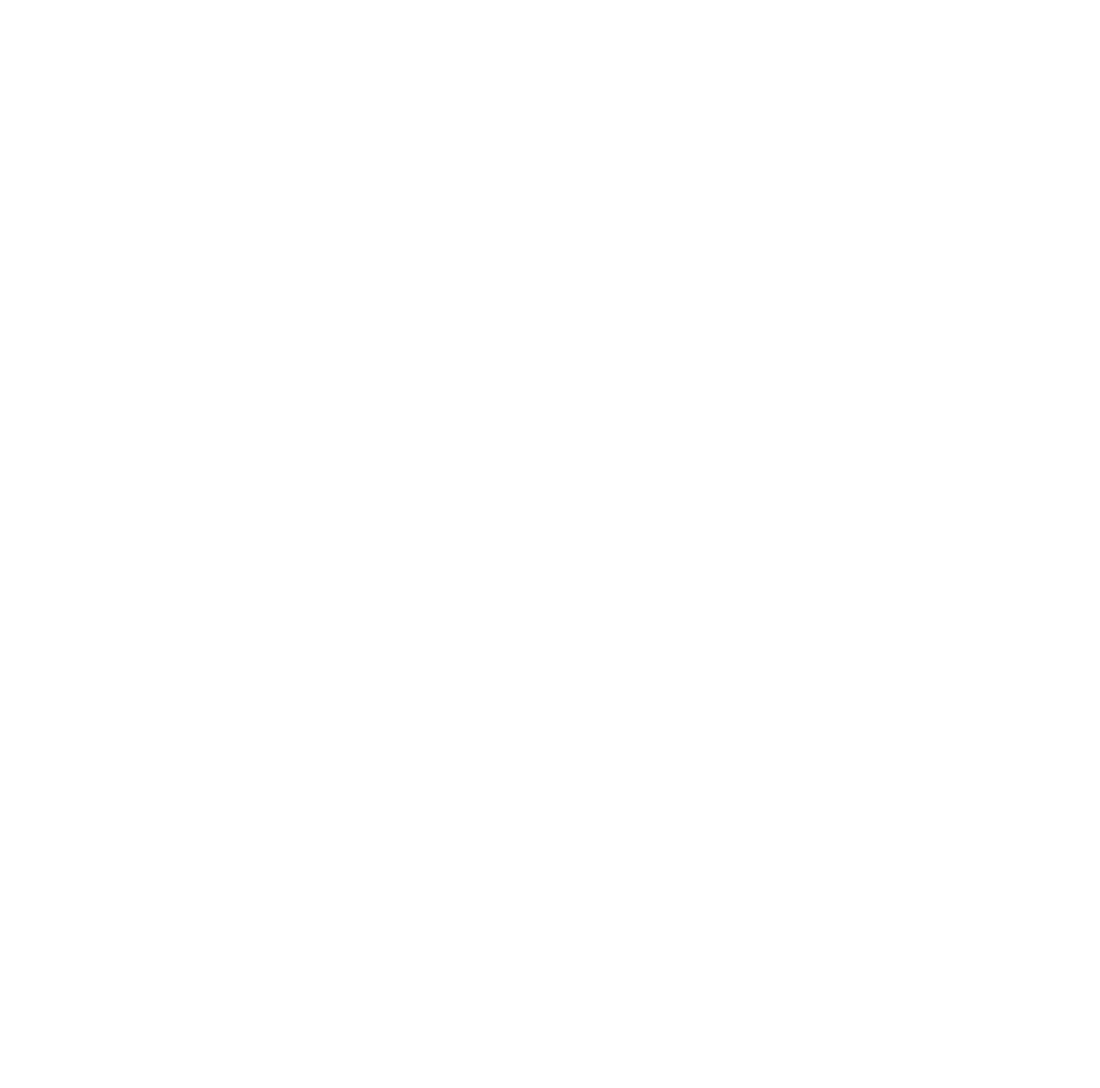
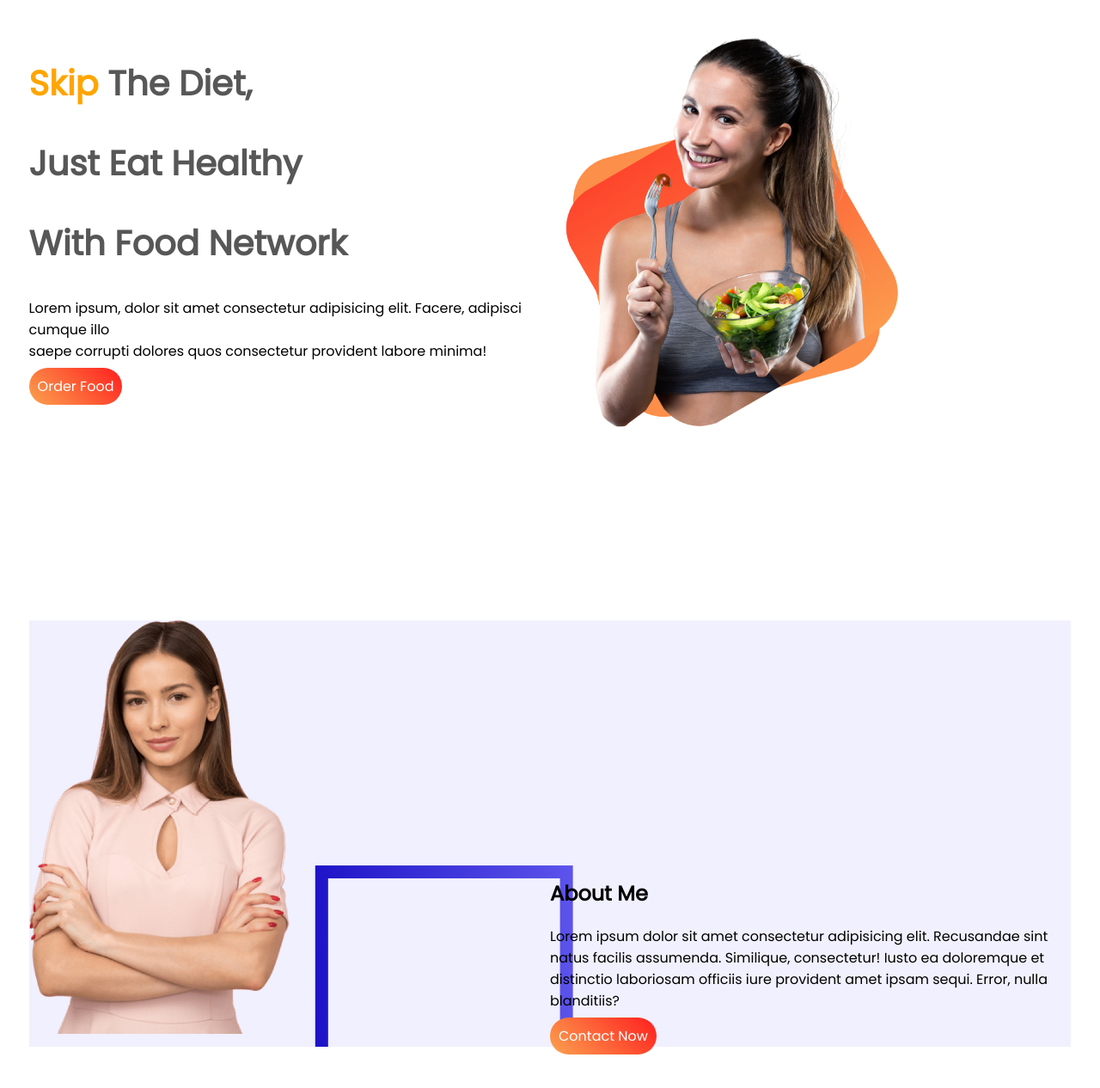
Before and after one commit to Shihab-Mizi/food-network, a plain HTML site: page index.html in a window 1280 px wide. Shown: the whole page at 86% size. Before the commit the page ends 800 px from the top, so only its background shows below. Drawn offline with Linux system fonts and the light colour scheme.

Commit message:
half work done

```diff
--- a/index.html
+++ b/index.html
@@ -5,9 +5,35 @@
     <meta http-equiv="X-UA-Compatible" content="IE=edge">
     <meta name="viewport" content="width=device-width, initial-scale=1.0">
     <title>Document</title>
+    <link rel="preconnect" href="https://fonts.googleapis.com">
+<link rel="preconnect" href="https://fonts.gstatic.com" crossorigin>
+<link href="https://fonts.googleapis.com/css2?family=Poppins&display=swap" rel="stylesheet">
     <link rel="stylesheet" href="style.css">
 </head>
 <body>
+    <section class="orderSection">
+        <div class="halfWidth">
+            <h1><span class="orangeColor">Skip</span> The Diet,</h1>
+    <h1>Just Eat Healthy</h1>
+    <h1>With Food Network</h1>
+    <p>Lorem ipsum, dolor sit amet consectetur adipisicing elit. Facere, adipisci cumque illo <br> saepe corrupti dolores quos consectetur provident labore minima!</p>
+    <a class="linkBtn" href="https://www.facebook.com/ShihabMizi143/" target="_blank" rel="noopener noreferrer">Order Food</a>
+        </div>
+        <div class="halfWidth">
+            <img src="images/female/person1.png" alt="">
+        </div>
+    </section>
+
+    <section class="aboutSection">
+        <div class="halfWidth">
+            <img src="images/female/person2.png" alt="">
+        </div>
+        <div class="halfWidth">
+            <h2>About Me</h2>
+            <p>Lorem ipsum dolor sit amet consectetur adipisicing elit. Recusandae sint natus facilis assumenda. Similique, consectetur! Iusto ea doloremque et distinctio laboriosam officiis iure provident amet ipsam sequi. Error, nulla blanditiis?</p>
+            <a class="linkBtn" href="https://www.facebook.com/ShihabMizi143/" target="_blank" rel="noopener noreferrer">Contact Now</a>
+        </div>
+    </section>
 
 </body>
 </html>
--- a/style.css
+++ b/style.css
@@ -0,0 +1,41 @@
+body{
+    font-family: 'Poppins', sans-serif;
+   padding: 2%;
+}
+h1{
+    color:#575757;
+    font-size: 40px;
+
+}
+.orangeColor{
+    color: orange;
+}
+.linkBtn{
+    background-image: linear-gradient(45deg, #FBA24F, #FF1E1E);
+    text-decoration: none;
+    color: #FFFFFF;
+    border-radius: 100px;
+    padding: 10px;
+}
+section{
+    display: flex;
+    margin-bottom: 200px;
+}
+.halfWidth{
+    width:50% ;
+}
+.halfWidth h2{
+    margin-top: 300px;
+}
+.orderSection img{
+    width: 70%;
+}
+.aboutSection{
+    background-image: url(images/background/Frame\ 56.jpg);
+    background-repeat: no-repeat;
+
+
+}
+.aboutSection img{
+    width: 50%;
+}
```
Also changed, not shown: images/background/bg.png (renamed from images/background/7.png).
